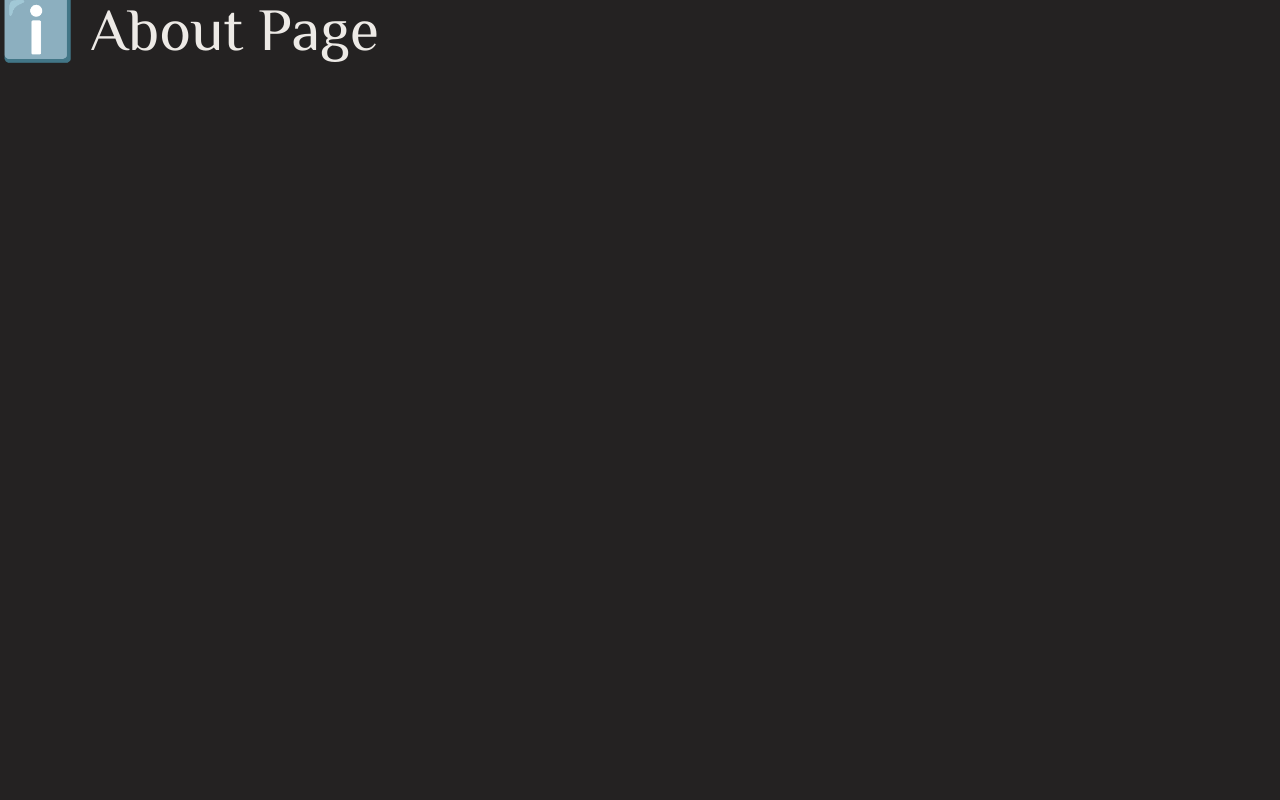
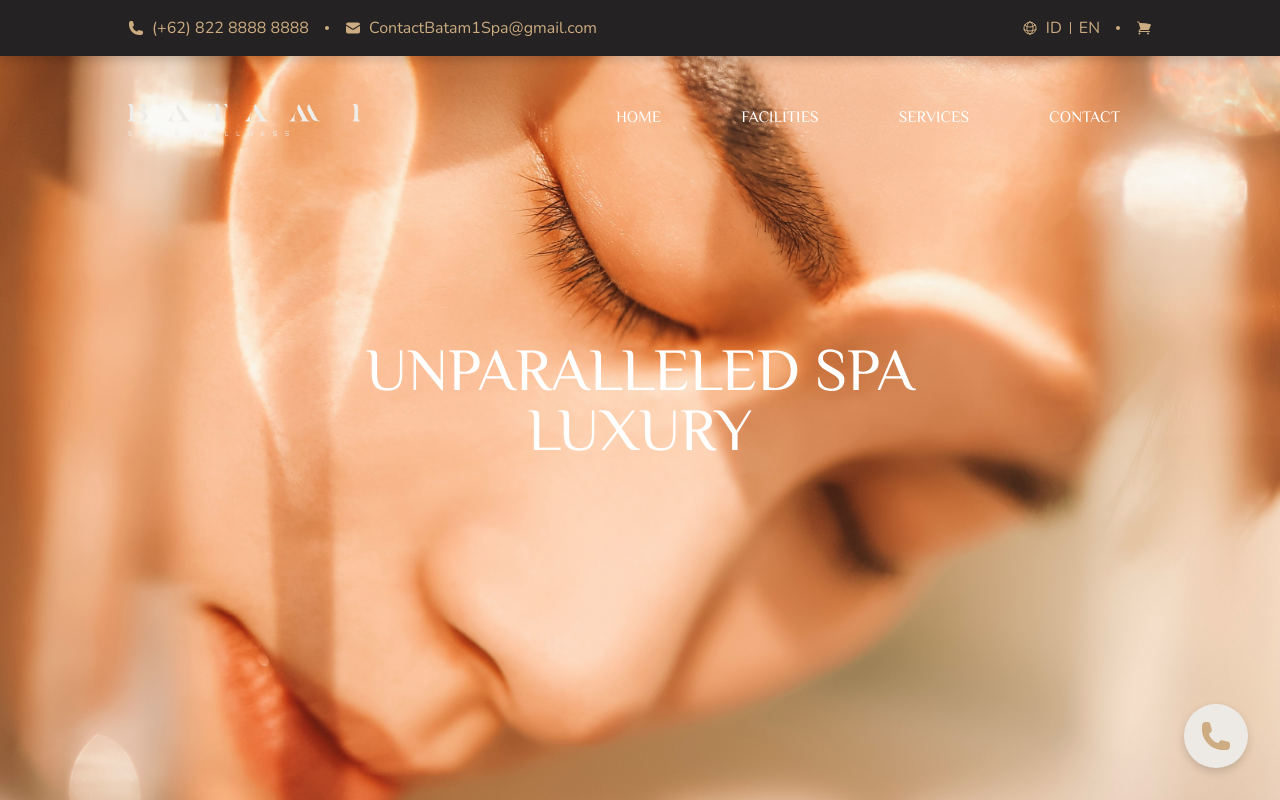
Before and after one commit to Vanness1900/batam1spa, a React (Vite) app: page /about in a window 1280 px wide. Shown: the top 800 px of the page. Built offline with nearby package versions, Linux system fonts and the light colour scheme; a web font is replaced by a local one.

Commit message:
Revert "Merge pull request #2 from Vanness1900/desmond1"
This reverts commit 2e87925dc869fefa239a8f33597345380bf98d71, reversing
changes made to 6a2bfdd217f765bc68b22b4461ada568104a425f.

```diff
--- a/package.json
+++ b/package.json
@@ -15,7 +15,6 @@
     "postcss": "^8.5.3",
     "react": "^19.0.0",
     "react-dom": "^19.0.0",
-    "react-router-dom": "^7.4.1",
     "tailwindcss": "^4.0.15"
   },
   "devDependencies": {
--- a/src/App.jsx
+++ b/src/App.jsx
@@ -1,14 +1,12 @@
-import { BrowserRouter as Router } from "react-router-dom";
-
+import { useState } from 'react'
 import './App.css'
-import RouterConfig from './RouterConfig.jsx';
+import Home from './pages/Home.jsx'
 
 function App() {
   return (
-    <Router>
-      {/* Manage routes */}
-      <RouterConfig />
-    </Router>
+    <>
+      <Home />
+    </>
   )
 }
 
--- a/src/RouterConfig.jsx
+++ /dev/null
@@ -1,24 +0,0 @@
-import { Routes, Route } from "react-router-dom";
-// Customer side pages
-import Home from "./pages/Home";
-import About from "./pages/About";
-import Contact from "./pages/Contact";
-
-// Admin Panel pages
-import Staff from "./pages/admin/Staff";
-
-function RouterConfig() {
-  return (
-    <Routes>
-      {/* Customer Side routes */}
-      <Route path="/" element={<Home />} />
-      <Route path="/about" element={<About />} />
-      <Route path="/contact" element={<Contact />} />
-
-      {/* Admin Panel routes */}
-      <Route path="/admin/staff" element={<Staff />} />
-    </Routes>
-  );
-}
-
-export default RouterConfig;
--- a/src/components/ButtonHeader.jsx
+++ b/src/components/ButtonHeader.jsx
@@ -1,11 +1,10 @@
-import { Link } from 'react-router-dom';
+
 
 function ButtonHeader({page}){
     return(
-        // Use Link for routing to the corresponding pages
-        <Link className="px-8 font-primary text-white hover:underline" to={`/${page.toLowerCase()}`}>
-            {page}
-        </Link>
+        <div className="px-8">
+            <a href="#" class="font-primary text-white hover:underline">{page}</a>
+        </div>
     );
 }
 
--- a/src/components/TopBar.jsx
+++ b/src/components/TopBar.jsx
@@ -1,3 +1,5 @@
+
+
 function TopBar() {
     return (
         <div className='hidden lg:flex justify-between
@@ -11,7 +13,7 @@ function TopBar() {
                     </svg>
                     <a className="text-c-p3">(+62) 822 8888 8888</a>
                 </span>
-                <div className="size-1 bg-c-gold-1 rounded-full min-w-1"></div>
+                <div class="size-1 bg-c-gold-1 rounded-full min-w-1"></div>
                 <span className="flex gap-2 items-center">
                     <svg xmlns="http://www.w3.org/2000/svg" viewBox="0 0 24 24" fill="currentColor" className="size-[16px]">
                     <path d="M1.5 8.67v8.58a3 3 0 0 0 3 3h15a3 3 0 0 0 3-3V8.67l-8.928 5.493a3 3 0 0 1-3.144 0L1.5 8.67Z" />
@@ -26,10 +28,10 @@ function TopBar() {
                     <path strokeLinecap="round" strokeLinejoin="round" d="M12 21a9.004 9.004 0 0 0 8.716-6.747M12 21a9.004 9.004 0 0 1-8.716-6.747M12 21c2.485 0 4.5-4.03 4.5-9S14.485 3 12 3m0 18c-2.485 0-4.5-4.03-4.5-9S9.515 3 12 3m0 0a8.997 8.997 0 0 1 7.843 4.582M12 3a8.997 8.997 0 0 0-7.843 4.582m15.686 0A11.953 11.953 0 0 1 12 10.5c-2.998 0-5.74-1.1-7.843-2.918m15.686 0A8.959 8.959 0 0 1 21 12c0 .778-.099 1.533-.284 2.253m0 0A17.919 17.919 0 0 1 12 16.5c-3.162 0-6.133-.815-8.716-2.247m0 0A9.015 9.015 0 0 1 3 12c0-1.605.42-3.113 1.157-4.418" />
                     </svg>
                     <a className="text-c-p3">ID</a>
-                    <div className="w-[1px] h-3 bg-c-gold-1"></div>
+                    <div class="w-[1px] h-3 bg-c-gold-1"></div>
                     <a className="text-c-p3">EN</a>
                 </span>
-                <div className="size-1 bg-c-gold-1 rounded-full min-w-1"></div>
+                <div class="size-1 bg-c-gold-1 rounded-full min-w-1"></div>
                 <span>
                     <svg xmlns="http://www.w3.org/2000/svg" viewBox="0 0 24 24" fill="currentColor" className="size-[16px]">
                     <path d="M2.25 2.25a.75.75 0 0 0 0 1.5h1.386c.17 0 .318.114.362.278l2.558 9.592a3.752 3.752 0 0 0-2.806 3.63c0 .414.336.75.75.75h15.75a.75.75 0 0 0 0-1.5H5.378A2.25 2.25 0 0 1 7.5 15h11.218a.75.75 0 0 0 .674-.421 60.358 60.358 0 0 0 2.96-7.228.75.75 0 0 0-.525-.965A60.864 60.864 0 0 0 5.68 4.509l-.232-.867A1.875 1.875 0 0 0 3.636 2.25H2.25ZM3.75 20.25a1.5 1.5 0 1 1 3 0 1.5 1.5 0 0 1-3 0ZM16.5 20.25a1.5 1.5 0 1 1 3 0 1.5 1.5 0 0 1-3 0Z" />
--- a/src/pages/About.jsx
+++ /dev/null
@@ -1,3 +0,0 @@
-export default function About() {
-    return <h1>ℹ️ About Page</h1>;
-}
--- a/src/pages/Contact.jsx
+++ /dev/null
@@ -1,3 +0,0 @@
-export default function Contact() {
-    return <h1>📞 Contact Page</h1>;
-}
--- a/src/pages/Home.jsx
+++ b/src/pages/Home.jsx
@@ -12,10 +12,14 @@ import Services from '../sections/Services.jsx'
 import Gallery from '../sections/Gallery.jsx'
 import FAQ from '../sections/FAQ.jsx'
 
+
+
+
 function Home() {
 
     return (
     <>
+
         <TopBar />
         <Hero image={bannerImage} text={"UNPARALLELED SPA LUXURY"}/>
         <Whatsapp />
@@ -28,6 +32,7 @@ function Home() {
             <FAQ />
         </div>
 
+
         <Footer />
     </>
     )
--- a/src/pages/admin/Staff.jsx
+++ /dev/null
@@ -1,3 +0,0 @@
-export default function Staff() {
-    return <h1>Staff Page</h1>;
-}
```
Also changed, not shown: 1 other file (tests, documents, lock files or other folders).
